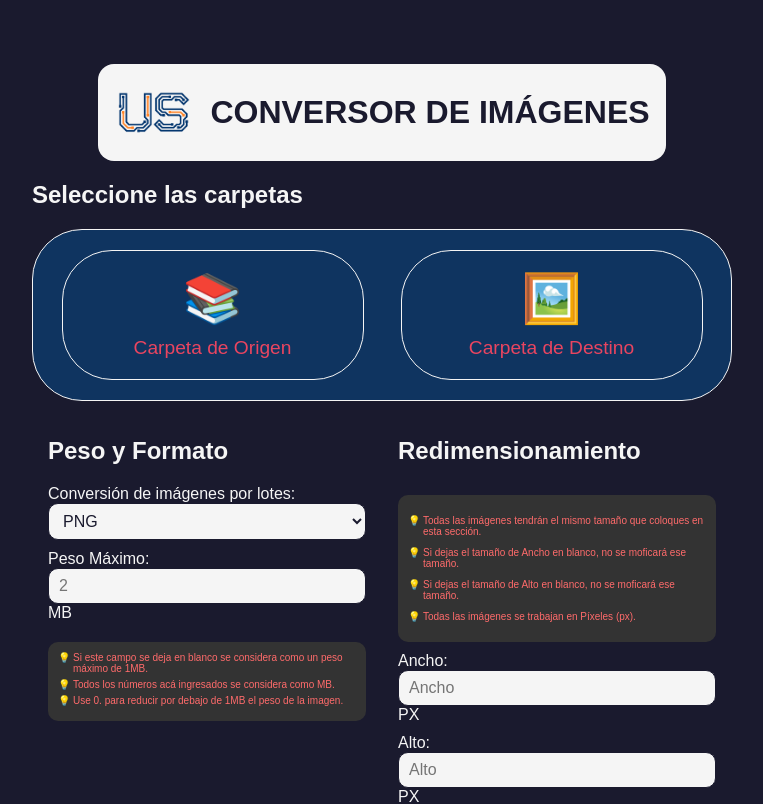
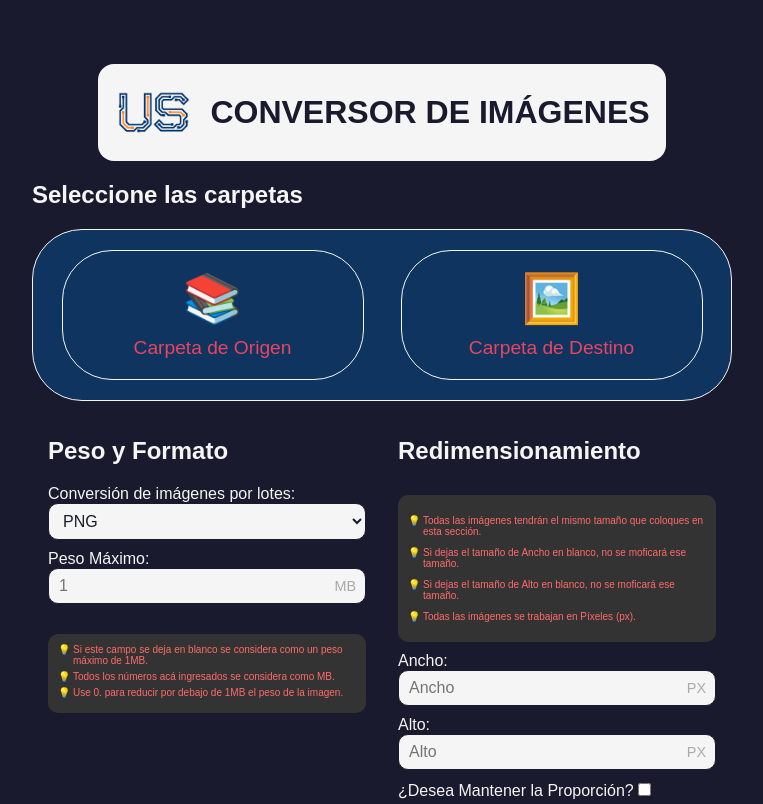
Before and after one commit to raulferreyra/image-convertor, a Vue app in the folder frontend/: page / in a window 1280 px wide. Shown: the top 804 px of the page, without its empty margins (258-1021 px from the left). Built offline with nearby package versions, Linux system fonts and the light colour scheme; a web font is replaced by a local one.

Commit message:
Upgrade Inputs

```diff
--- a/frontend/src/components/Home.vue
+++ b/frontend/src/components/Home.vue
@@ -28,10 +28,13 @@
                         </select>
                     </div>
                     <div class="row">
-                        <label for="max_weight">Peso Máximo: </label>
-                        <input type="number" name="max_weight" id="max_weight" min="0" max="1000000" step="1" value=""
-                            placeholder="2">
-                        <label for="max_weight">MB</label>
+                        <div class="row input-unit">
+                            <label for="max_weight">Peso Máximo:</label>
+                            <div class="input-wrapper">
+                                <input type="number" name="max_weight" id="max_weight" placeholder="1" />
+                                <span class="unit">MB</span>
+                            </div>
+                        </div>
                     </div>
                     <div class="row message">
                         <ul>
@@ -67,17 +70,19 @@
                             </li>
                         </ul>
                     </div>
-                    <div class="row">
-                        <label for="red_width">Ancho: </label>
-                        <input type="number" name="red_width" id="red_width" placeholder="Ancho" value="" min="1"
-                            max="1000000">
-                        <label for="red_width">PX</label>
+                    <div class="row input-unit">
+                        <label for="red_width">Ancho:</label>
+                        <div class="input-wrapper">
+                            <input type="number" name="red_width" id="red_width" placeholder="Ancho" />
+                            <span class="unit">PX</span>
+                        </div>
                     </div>
-                    <div class="row">
-                        <label for="red_height">Alto: </label>
-                        <input type="number" name="red_height" id="red_height" placeholder="Alto" value="" min="1"
-                            max="1000000">
-                        <label for="red_height">PX</label>
+                    <div class="row input-unit">
+                        <label for="red_height">Alto:</label>
+                        <div class="input-wrapper">
+                            <input type="number" name="red_height" id="red_height" placeholder="Alto" />
+                            <span class="unit">PX</span>
+                        </div>
                     </div>
                     <div class="row">
                         <label for="red_prop">¿Desea Mantener la Proporción?</label>
@@ -331,6 +336,25 @@ header h1 {
     box-shadow: 0 0 0 3px var(--color-gray-3);
 }
 
+#settings .input-unit .input-wrapper {
+    position: relative;
+    width: 100%;
+    display: flex;
+    align-items: center;
+}
+
+#settings .input-unit .input-wrapper input {
+    width: 100%;
+    padding-right: 40px;
+    box-sizing: border-box;
+}
+
+#settings .input-unit .input-wrapper .unit {
+    position: absolute;
+    right: 10px;
+    color: var(--color-gray-light, #aaa);
+    font-size: 0.9em;
+}
 
 #settings #convert {
     background: var(--button-gradient);
```
